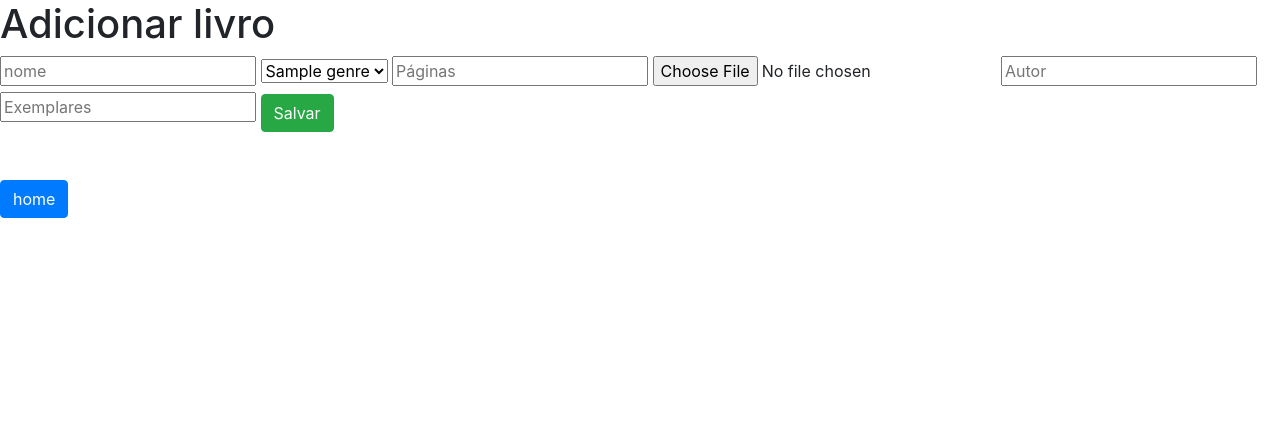
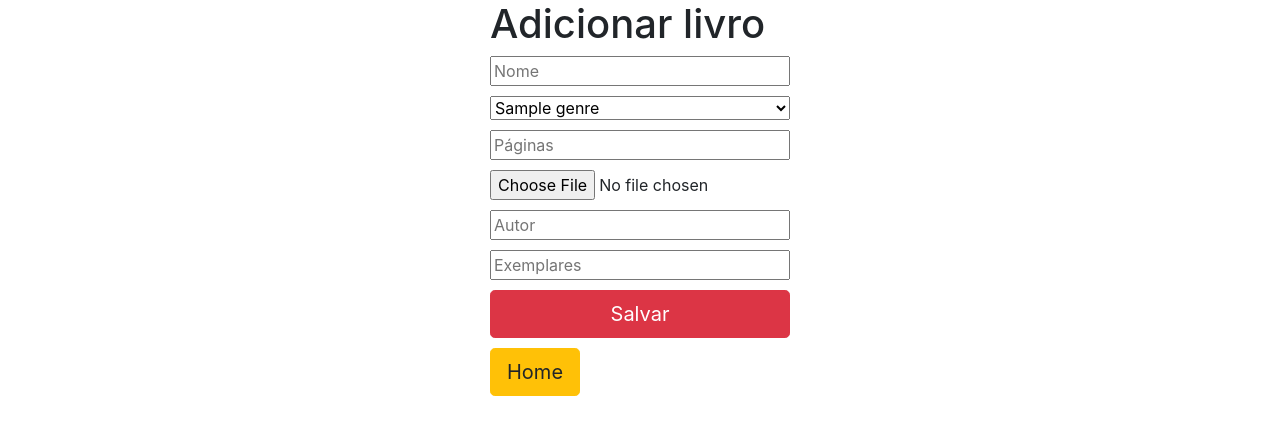
Before and after one commit to leonardothiesen/library_Django, a Django app: page /add-book/ in a window 1280 px wide. Shown: the top 435 px of the page. Run offline with Django 4.2, Linux system fonts and the light colour scheme; tables that the repository leaves empty hold one stand-in row (values such as "Sample post"); some libraries are stand-ins or nearby versions.

Commit message:
criando book_detail

```diff
--- a/library_ads/templates/pages/add-book.html
+++ b/library_ads/templates/pages/add-book.html
@@ -9,12 +9,43 @@
     <link rel="stylesheet" href="{% static 'css/global.css' %}">
 
     <title>Add-book</title>
+    <style>
+        form {
+            max-width: 300px;
+            margin: auto;
+        }
+
+        input, select {
+            display: block;
+            margin-bottom: 10px;
+            width: 100%; /* Preenche a largura do contêiner */
+        }
+
+        button {
+            display: block;
+            width: 100%;
+            margin-bottom: 10px;
+        }
+
+        /* Estilo específico para o botão "Salvar" */
+        .btn-salvar {
+            background-color: blue;
+            color: white;
+        }
+
+        /* Estilo específico para o botão "Home" */
+        .btn-home {
+            background-color: yellow;
+            color: black;
+        }
+    </style>
 </head>
 <body>
 
-    <form method="POST" action="" enctype="multipart/form-data"> {% csrf_token %}
+    <form method="POST" action="" enctype="multipart/form-data">
+        {% csrf_token %}
         <h1>Adicionar livro</h1>
-        <input type="text" name="name" placeholder="nome">
+        <input type="text" name="name" placeholder="Nome">
         <select name="genre" id="">
             {% for genre in genres %}
             <option value="{{genre.id}}">{{ genre.name }}</option>
@@ -24,9 +55,13 @@
         <input type="file" name="cover" placeholder="Capa">
         <input type="text" name="author" placeholder="Autor">
         <input type="text" name="copies" placeholder="Exemplares">
-        <button type="submit" class="btn btn-success mt-2">Salvar</button>
+        <div class="button-container">
+            <input class="btn btn-danger btn-lg custom-button" type="submit" value="Salvar">
+            <a href="{% url 'home' %}" class="btn btn-warning btn-lg">Home</a>
+        </div>
+
 
     </form>
-    <a href="{% url 'home' %}" class=" btn btn-primary mt-5 mb-1"> home</a>
+
 </body>
 </html>
--- a/library_ads/templates/pages/index.html
+++ b/library_ads/templates/pages/index.html
@@ -41,7 +41,7 @@
             <tr>
                 <td>{{ book.cod }}</td>
                 <td>
-                    <a href="{% url 'book-detail' book_id=book.cod|safe %}">{{ book.name }}</a>
+                    <a href="{% url 'book-detail' book.id %}">{{ book.name }}</a>
                 </td>
                 <td>{{ book.genre }}</td>
                 <td>{{ book.pages }}</td>
--- a/library_ads/urls.py
+++ b/library_ads/urls.py
@@ -4,7 +4,7 @@ from . import views
 urlpatterns = [
     path('', views.index, name='home'),
     path('add-book/', views.add_book, name='add-book'),
-    path('book-detail/<int:book_id>/', views.book_detail , name='book-detail'),
+    path('book-detail/<int:id>/', views.book_detail , name='book-detail'),
     path('search-book/', views.search_book, name='search-book'),
     path('home-usuario/', views.home_usuario, name='home-usuario')
 ]
--- a/library_ads/views.py
+++ b/library_ads/views.py
@@ -2,14 +2,16 @@ from django.shortcuts import render, HttpResponse, redirect
 from.models import Books, Genres
 from random import randint
 from usuarios.models import Usuario
+
 
 def index (request):
     books = Books.objects.all()
     return render(request, 'pages/index.html', {'books': books})
 
 
-def book_detail(request, book_id):
-    book = Books.objects.get(id=book_id)
+def book_detail(request, id):
+    print(f"{id}")
+    book = Books.objects.get(id=id)
     return render(request, 'pages/book_detail.html', {'book': book})
 
 
@@ -47,6 +49,7 @@ def search_book (request):
     books = Books.objects.filter(name__icontains=q)
     return render(request, 'pages/index.html', {'books':books})
 
+
 # def delete_book(request, id):
 #     book = Books.objects.get(id=id)
 #     book.delete()
--- /dev/null
+++ b/requirements.txt
@@ -0,0 +1,6 @@
+asgiref==3.7.2
+backports.zoneinfo==0.2.1
+Django==4.2.7
+sqlparse==0.4.4
+typing_extensions==4.8.0
+tzdata==2023.3
```
Also changed, not shown: library_ads/templates/pages/book_detail.html (+7 -1 lines), media/o-papel-de-parede-abstrato-do-fundo-da-fumaca-e-da-chama-e-gerado_830327-5163.jpg (added), media/o-papel-de-parede-abstrato-do-fundo-da-fumaca-e-da-chama-e-gerado_830327-5163_ZpaPTE8.jpg (added), media/o-papel-de-parede-abstrato-do-fundo-da-fumaca-e-da-chama-e-gerado_830327-5163_rjI6zBe.jpg (added).
